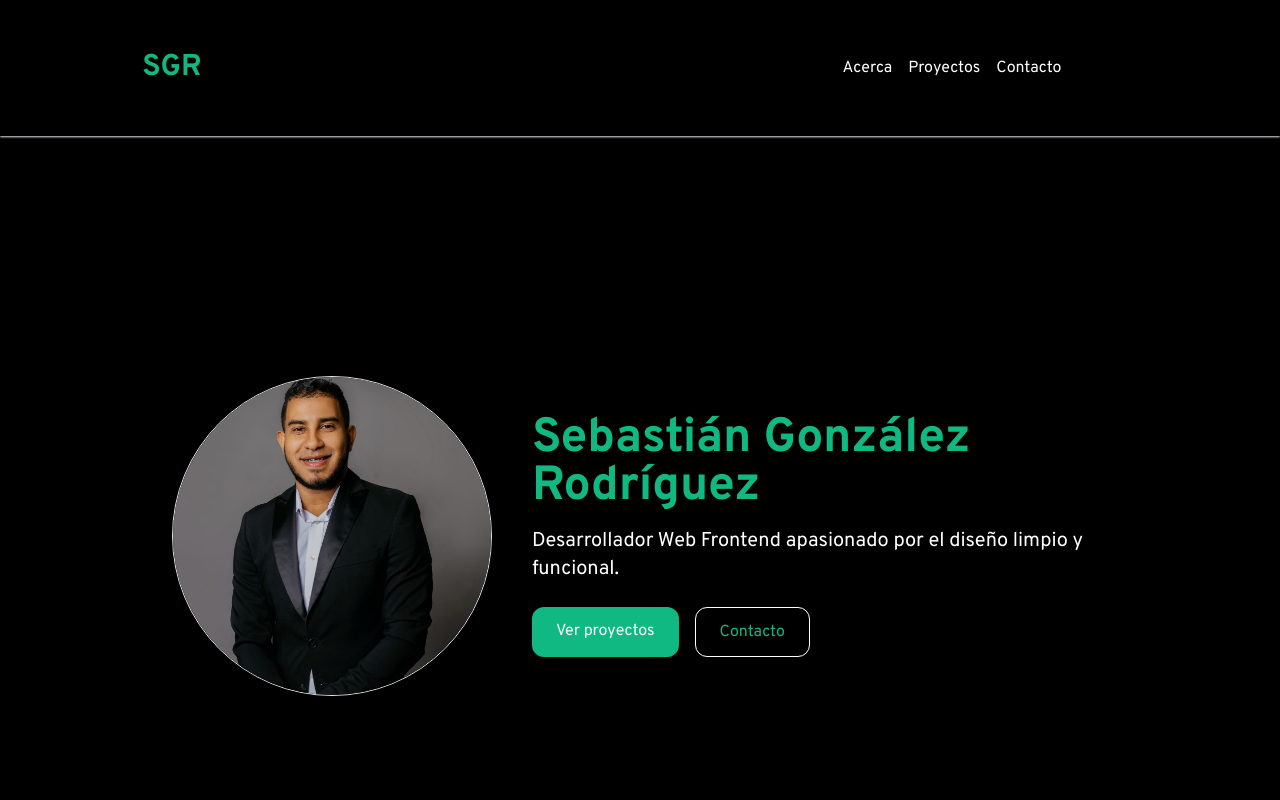
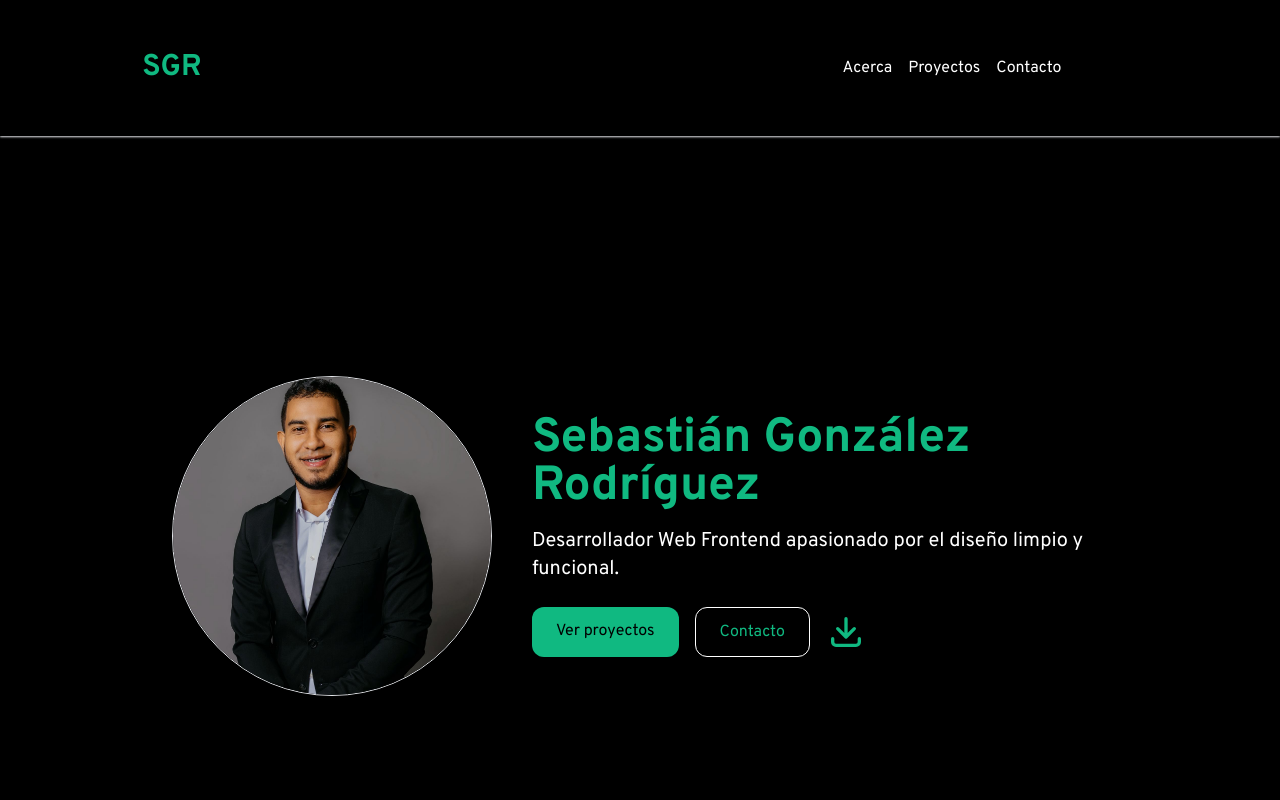
Before and after one commit to Sebastian0896/sg-portafolio, a Next.js app: page / in a window 1280 px wide. Shown: the top 800 px of the page. Built offline with nearby package versions, Linux system fonts and the light colour scheme.

Commit message:
Agregamos el boton para descargar el curriculum y agregamos el cv en la carpeta public

```diff
--- a/src/components/About.jsx
+++ b/src/components/About.jsx
@@ -20,12 +20,20 @@ const About = () => {
             Desarrollador Web Frontend apasionado por el diseño limpio y funcional.
             </p>
             <div className="flex justify-center md:justify-start gap-4">
-            <Link href="/proyectos" className="px-6 py-3 bg-emerald-500 text-white hover:text-emerald-500 rounded-xl hover:bg-black hover:border-white hover:border transition">
+            <Link href="/proyectos" className="px-6 py-3 bg-emerald-500 text-black hover:text-emerald-500 rounded-xl hover:bg-black hover:border-white hover:border transition">
                 Ver proyectos
             </Link>
-            <Link href="/contacto" className="px-6 py-3 border border-white text-emerald-500 rounded-xl hover:bg-emerald-400 hover:text-white transition">
+            <Link href="/contacto" className="px-6 py-3 border border-white text-emerald-500 rounded-xl hover:border-emerald-500  transition">
                 Contacto
             </Link>
+             <Link href="/CV-Sebastian-Gonzalez.pdf" download target="_blank" title="Descargar CV"
+                className="inline-flex items-center gap-1  text-emerald-500 transition">
+                <svg xmlns="http://www.w3.org/2000/svg" className="h-10 w-10" fill="none" viewBox="0 0 24 24" stroke="currentColor">
+                    <path stroke-linecap="round" strokeLinejoin="round" stroke-width="2"
+                        d="M4 16v2a2 2 0 002 2h12a2 2 0 002-2v-2M7 10l5 5m0 0l5-5m-5 5V4" />
+                </svg>
+            </Link>
+
             </div>
         </div>
         </section>
```
Also changed, not shown: 1 other file (tests, documents, lock files or other folders).
